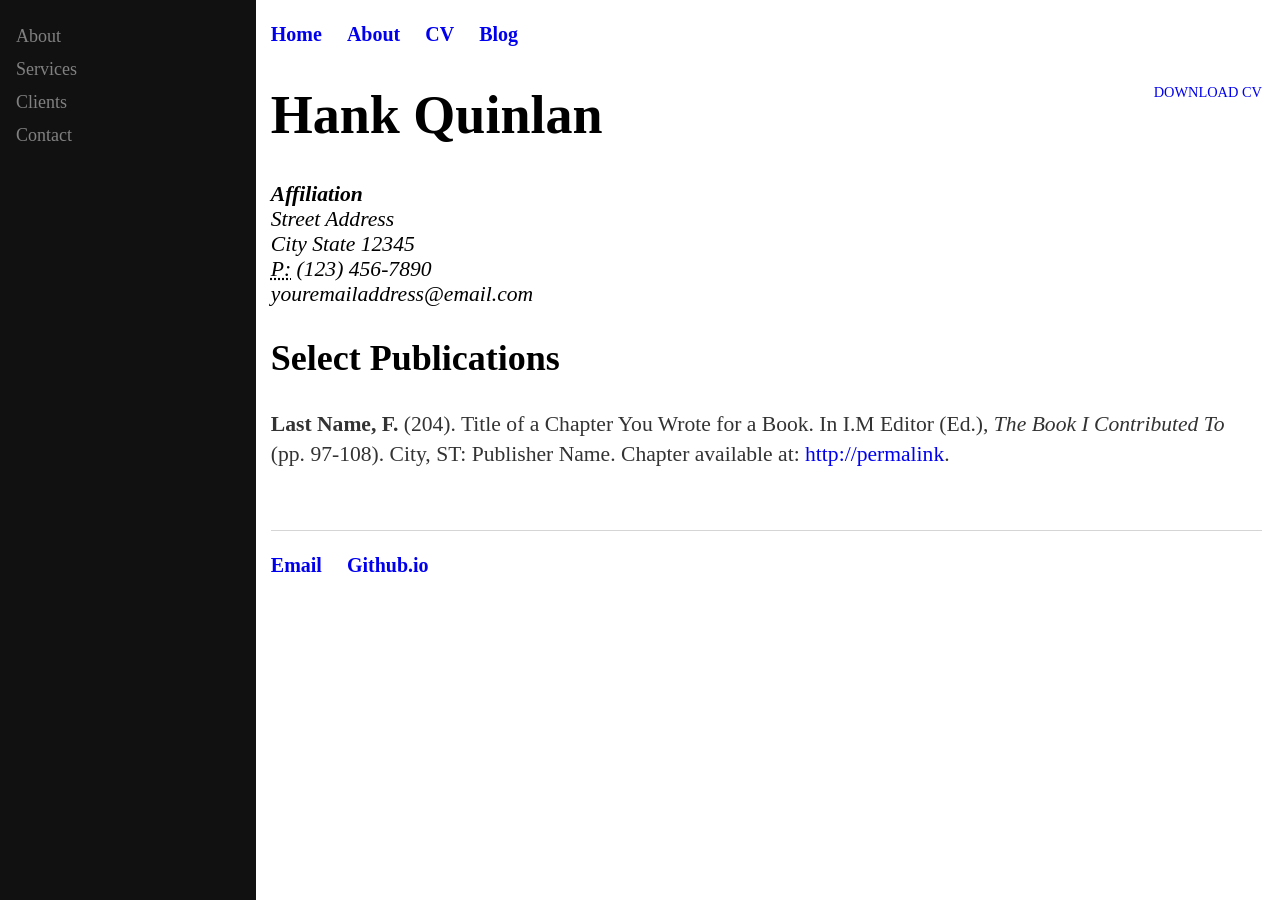
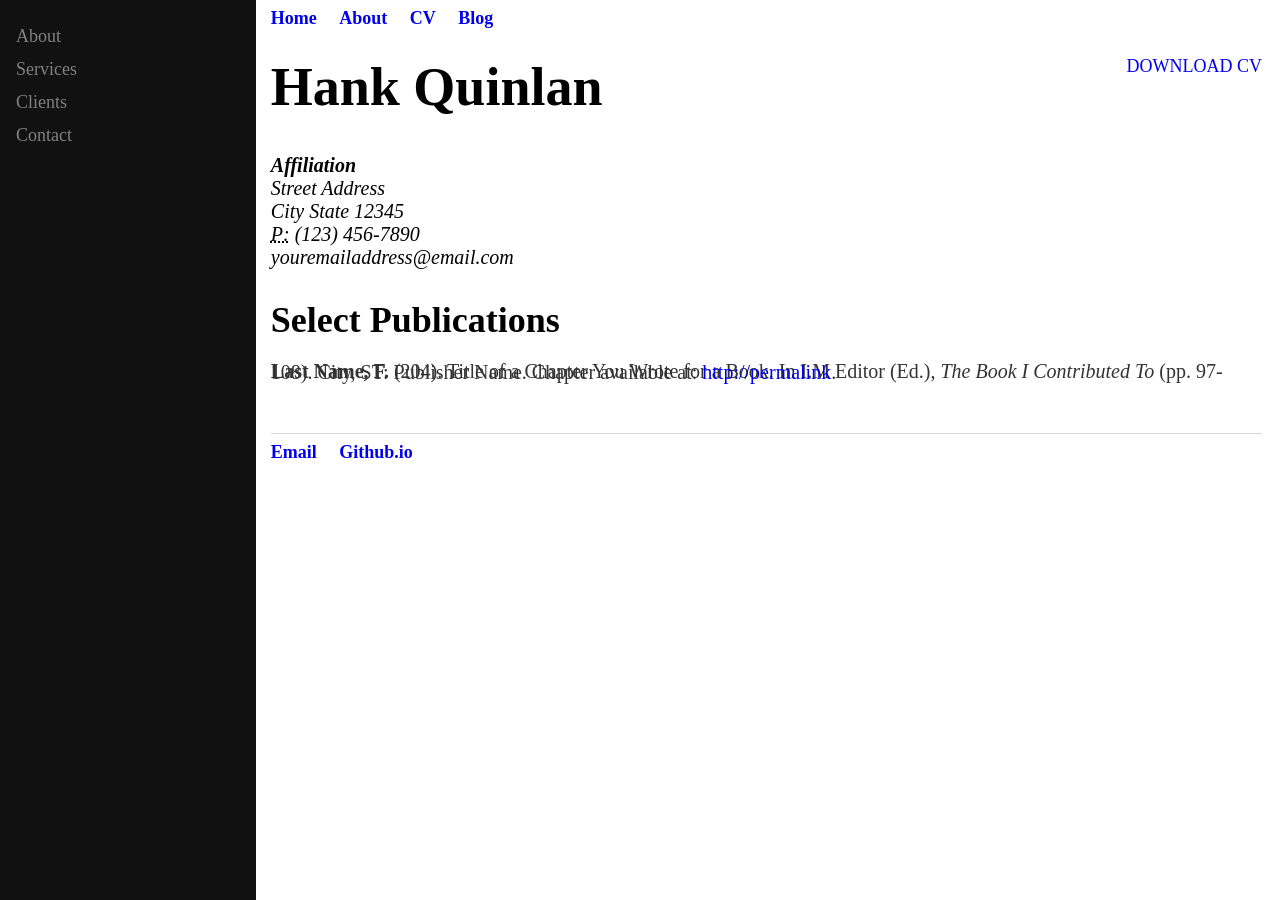
Before and after one commit to hoAngnaMPHan/apmaths.github.io, a Jekyll site: the page built from cv/index.html, in a window 1280 px wide. Built offline with Jekyll 4.4.1, drawn with Linux system fonts in a browser that asks for light colours.

Commit message:
Update style.css

```diff
--- a/css/style.css
+++ b/css/style.css
@@ -3,13 +3,13 @@ body {  font-family: 'Times New Roman', 'Times', 'serif';}
 a { text-decoration: none; color: #00099; }
 a:hover { text-decoration: underline; }
 
-p, ul { font-size: 1.5em; line-height: 1.4em; color: #333; }
+p, ul { font-size: 1.5px; line-height: 1.4px; color: #333; }
 
 h1, h2, h3, h4 { font-family: 'Times New Roman', 'Times', 'serif'; }
-h1 { font-size: 2em;  }
-h2 { font-size: 1.8em; }
-h3 { font-size: 1.5em; }
-h4 { font-size: 1.3em; }
+h1 { font-size: 24px;  }
+h2 { font-size: 22px; }
+h3 { font-size: 20px; }
+h4 { font-size: 18px; }
 .sidenav {   height: 100%;
   width: 20%;
   position: fixed;
@@ -41,15 +41,15 @@ h4 { font-size: 1.3em; }
 }
 
 
-nav ul, footer ul { font-size: 20px; font-family: 'Times New Roman', 'Times', 'serif'; padding: 0px; list-style: none; font-weight: bold; }
+nav ul, footer ul { font-size: 18px; font-family: 'Times New Roman', 'Times', 'serif'; padding: 0px; list-style: none; font-weight: bold; }
 
-nav ul li, footer ul li { display: inline; margin-right: 20px; }
+nav ul li, footer ul li { display: inline; margin-right: 18px; }
 
 
-footer { border-top: 1px solid #d5d5d5; font-size: 0.8em; }
+footer { border-top: 1px solid #d5d5d5; font-size: 18px; }
 
 /* Blog */
-ul.posts { margin: 20px auto 40px; font-size: 1.5em; }
+ul.posts { margin: 20px auto 40px; font-size: 1.8px; }
 ul.posts li { list-style: none; }
 
 
@@ -58,5 +58,5 @@ ul.posts li { list-style: none; }
 .cv h1 { font-size: 3em; }
 .cv h2 { font-size: 2em; }
 .cv address, .cv .download { font-family: 'Times New Roman', 'Times', 'serif'; }
-.cv address, .cv p { font-size: 1.2em; }
-.cv .download { float: right; font-size: .8em; text-transform: uppercase; }
+.cv address, .cv p { font-size: 20px; }
+.cv .download { float: right; font-size: 18px; text-transform: uppercase; }
```
